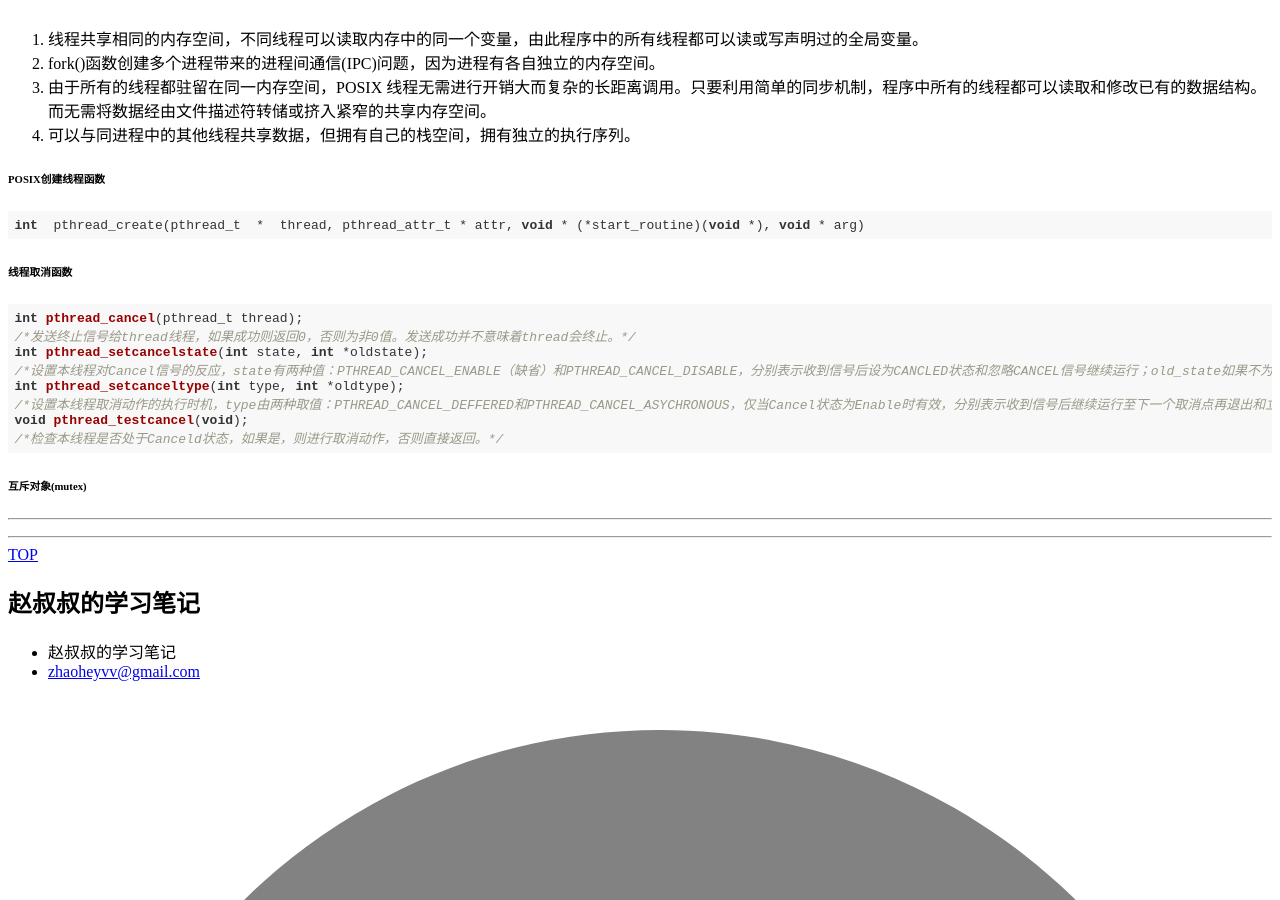
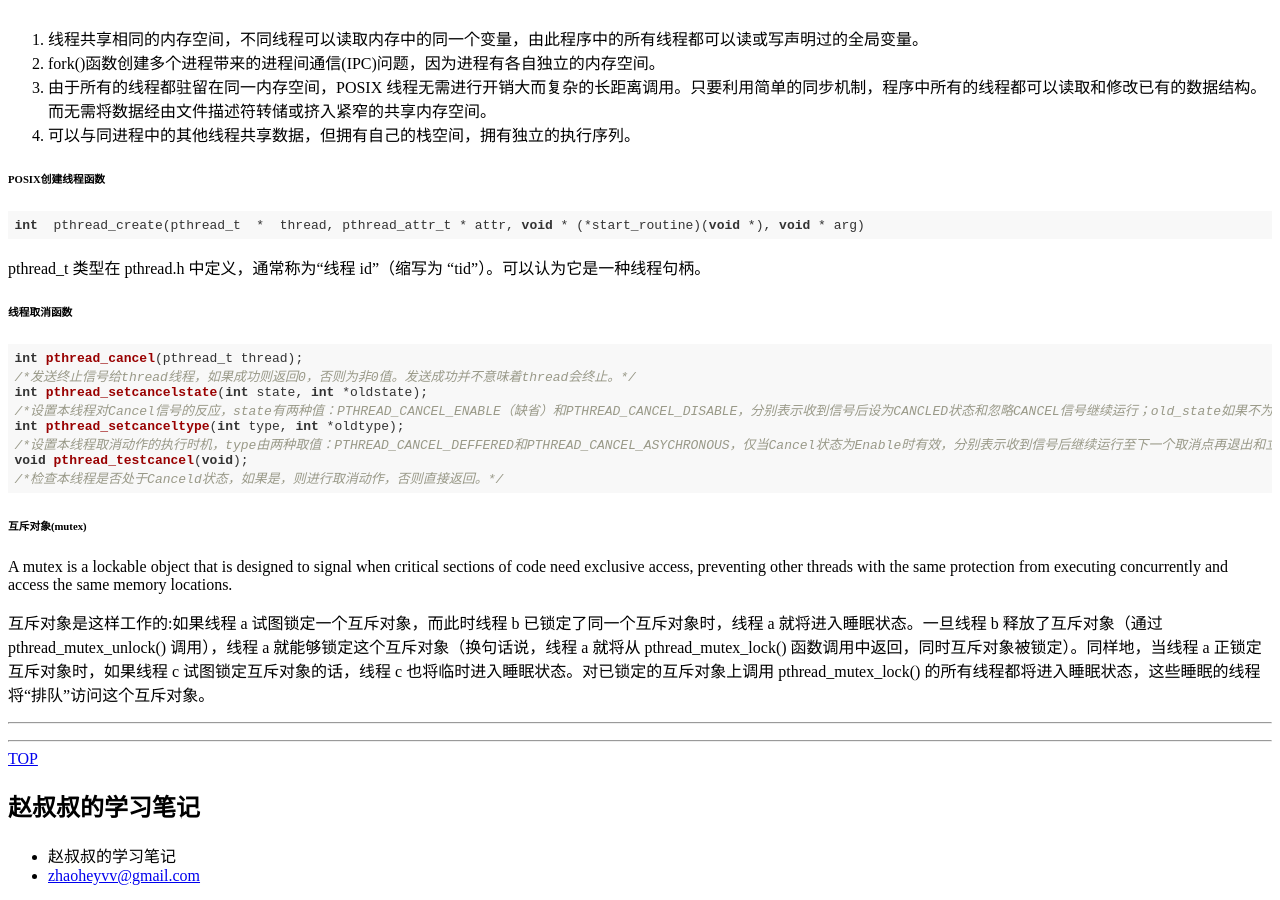
Before and after one commit to zhaoheyv/shit, a Jekyll site: the page built from _posts/2017-09-30-posix_thread.md, in a window 1280 px wide and 900 px high, scrolled down 1250 px. Built offline with Jekyll 4.4.1, drawn with Linux system fonts in a browser that asks for light colours; nearby versions of some CDN libraries; comment, search, counter and statistics services are not loaded.

Commit message:
uptate post

````diff
--- a/_posts/2017-09-30-posix_thread.md
+++ b/_posts/2017-09-30-posix_thread.md
@@ -17,6 +17,7 @@
 ```
 int  pthread_create(pthread_t  *  thread, pthread_attr_t * attr, void * (*start_routine)(void *), void * arg)
 ```
+pthread_t 类型在 pthread.h 中定义，通常称为“线程 id”（缩写为 "tid"）。可以认为它是一种线程句柄。
 ###### 线程取消函数
 ```
 int pthread_cancel(pthread_t thread);
@@ -29,3 +30,6 @@
 /*检查本线程是否处于Canceld状态，如果是，则进行取消动作，否则直接返回。*/
 ```
 ###### 互斥对象(mutex)
+A mutex is a lockable object that is designed to signal when critical sections of code need exclusive access, preventing other threads with the same protection from executing concurrently and access the same memory locations.
+
+互斥对象是这样工作的:如果线程 a 试图锁定一个互斥对象，而此时线程 b 已锁定了同一个互斥对象时，线程 a 就将进入睡眠状态。一旦线程 b 释放了互斥对象（通过 pthread_mutex_unlock() 调用），线程 a 就能够锁定这个互斥对象（换句话说，线程 a 就将从 pthread_mutex_lock() 函数调用中返回，同时互斥对象被锁定）。同样地，当线程 a 正锁定互斥对象时，如果线程 c 试图锁定互斥对象的话，线程 c 也将临时进入睡眠状态。对已锁定的互斥对象上调用 pthread_mutex_lock() 的所有线程都将进入睡眠状态，这些睡眠的线程将“排队”访问这个互斥对象。
````
